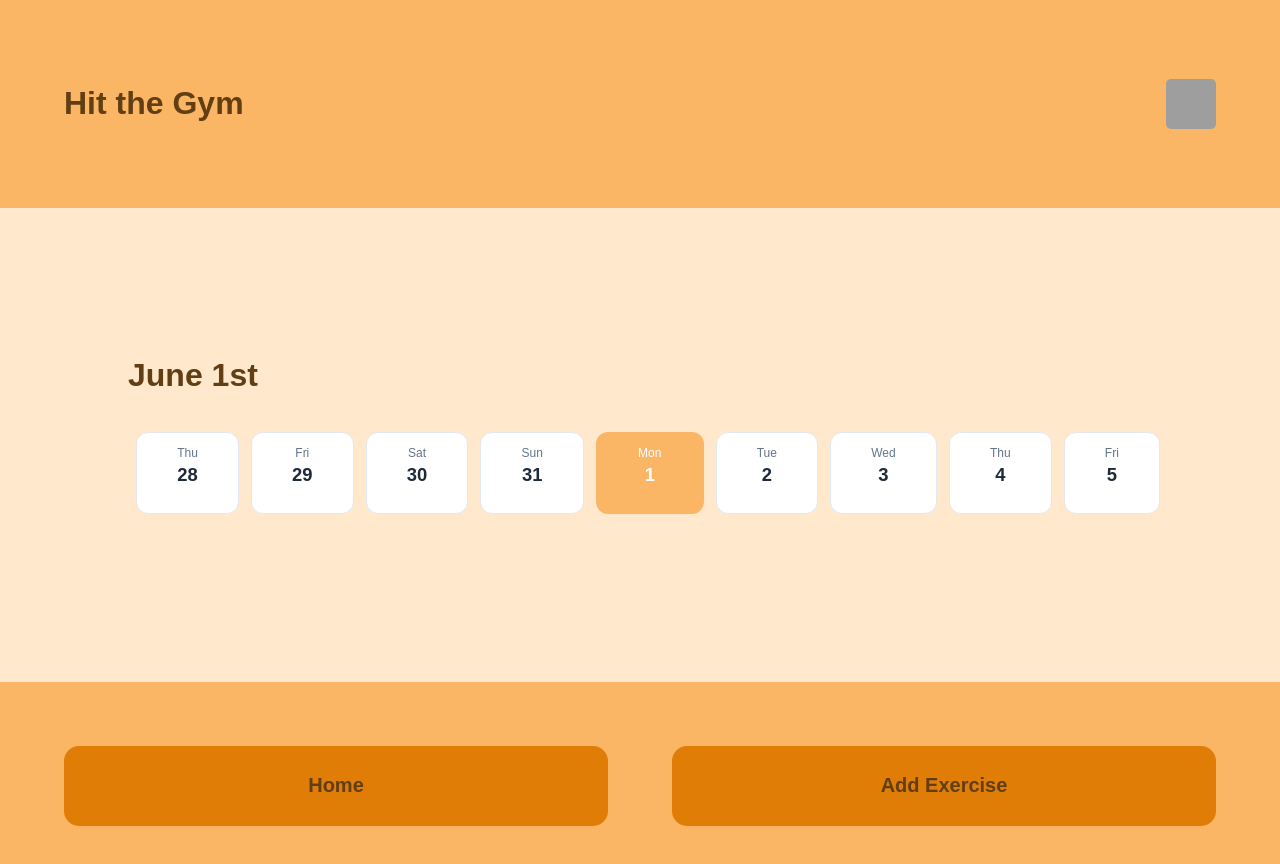
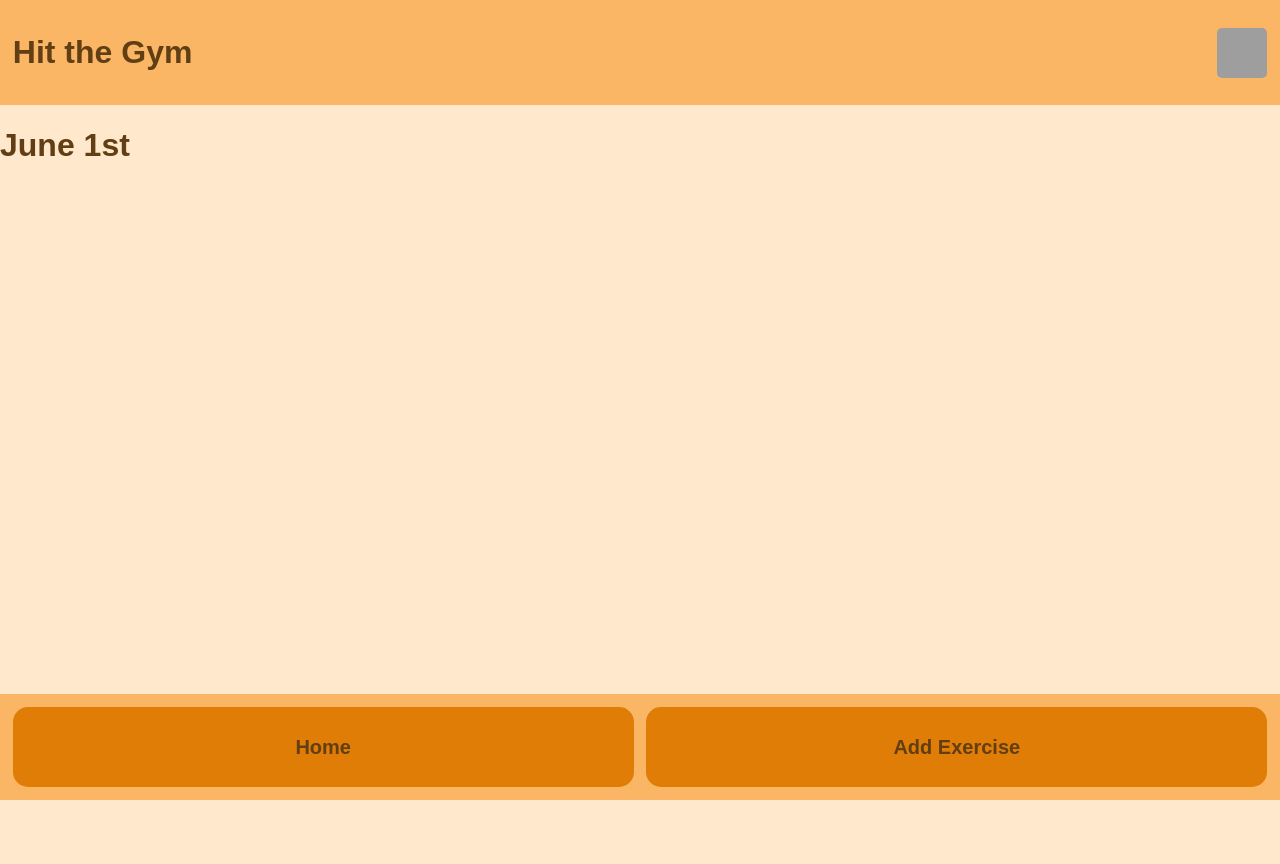
Before and after one commit to sheldoncork/hit-the-gym, a SvelteKit app in the folder frontend/: page / in a window 1280 px wide. Shown: the top 864 px of the page. After the commit the page ends 800 px from the top, so only its background shows below. Built offline with nearby package versions, Linux system fonts and the light colour scheme; grey boxes are pictures that could not be loaded.

Commit message:
sticky footer/header. creating interfaces
Co-authored-by: Elliot Naughton <ElliotNaughton@users.noreply.github.com>

```diff
--- a/frontend/src/lib/api/apiClient.ts
+++ b/frontend/src/lib/api/apiClient.ts
@@ -1,6 +1,6 @@
 import { PUBLIC_BACKEND_URL } from '$env/static/public';
 
-export async function apiFetch<T>(endpoint: string, options: RequestInit = {}): Promise<T> {
+export default async function apiFetch<T>(endpoint: string, options: RequestInit = {}): Promise<T> {
     const url = `${PUBLIC_BACKEND_URL}${endpoint}`;
 
     const defaultHeaders = {
--- /dev/null
+++ b/frontend/src/lib/api/userService.ts
@@ -0,0 +1,2 @@
+import apiFetch  from './apiClient';
+import type User from '$lib/models/User';
--- /dev/null
+++ b/frontend/src/lib/components/DailyUsers.svelte
@@ -0,0 +1,7 @@
+<script lang="ts">
+    import type User  from '$lib/models/User';
+
+    // array of UserIcons
+    let props = $props();
+
+</script>
--- a/frontend/src/lib/components/ScrollerDayPicker.svelte
+++ /dev/null
@@ -1,157 +0,0 @@
-<script lang="ts">
-	const today = new Date();
-	today.setHours(0, 0, 0, 0);
-
-	let selectedDate = $state(today);
-
-	let { workoutHistory = {}, onSelectDay = (date: Date) => {} } = $props();
-
-	// 1. Generate surrounding days (4 days before, today, 4 days after)
-	const surroundingDays = $derived.by(() => {
-		const days = [];
-		for (let i = -4; i <= 4; i++) {
-			const date = new Date(today);
-			date.setDate(today.getDate() + i);
-			date.setHours(0, 0, 0, 0);
-			days.push(date);
-		}
-		return days;
-	});
-
-	// 2. Svelte Action to auto-scroll the container to center "today" on load
-	function scrollToToday(node: HTMLElement) {
-		const todayElement = node.querySelector('.today') as HTMLElement;
-		if (todayElement) {
-			// Center the element smoothly within the scrolling container
-			node.scrollTo({
-				left: todayElement.offsetLeft - node.offsetWidth / 2 + todayElement.offsetWidth / 2,
-				behavior: 'smooth'
-			});
-		}
-	}
-
-	const getIsoKey = (date: Date) => date.toISOString().split('T')[0];
-	const getDayLabel = (date: Date) => date.toLocaleDateString('en-US', { weekday: 'short' });
-	const getDateNumber = (date: Date) => date.getDate();
-
-	function selectDay(date: Date) {
-		selectedDate = date;
-		onSelectDay(date);
-	}
-</script>
-
-<div class="scroll-container" use:scrollToToday>
-	{#each surroundingDays as date}
-		{@const isToday = date.getTime() === today.getTime()}
-		{@const isSelected = date.getTime() === selectedDate.getTime()}
-		{@const dateKey = getIsoKey(date)}
-		{@const attendees = workoutHistory[dateKey] || []}
-
-		<button
-			type="button"
-			class="day-card"
-			class:today={isToday}
-			class:selected={isSelected}
-			onclick={() => selectDay(date)}
-		>
-			<span class="day-name">{getDayLabel(date)}</span>
-			<span class="day-number">{getDateNumber(date)}</span>
-
-			<div class="avatar-dots">
-				{#each attendees.slice(0, 3) as buddy}
-					<span class="dot" title={buddy.username}></span>
-				{/each}
-				{#if attendees.length > 3}
-					<span class="plus-more">+{attendees.length - 3}</span>
-				{/if}
-			</div>
-		</button>
-	{/each}
-</div>
-
-<style>
-	.scroll-container {
-		display: flex;
-		gap: 12px;
-		width: 100%;
-		padding: 16px 8px;
-		overflow-x: auto;
-		scroll-snap-type: x mandatory;
-		scrollbar-width: none;
-		/* Ensures smooth swiping on mobile devices */
-		-webkit-overflow-scrolling: touch;
-	}
-
-	.scroll-container::-webkit-scrollbar {
-		display: none;
-	}
-
-	.day-card {
-		display: flex;
-		flex-direction: column;
-		align-items: center;
-		min-width: 65px;
-		scroll-snap-align: center; /* Snaps to the center of the screen when scrolled */
-		padding: 12px 6px;
-		background-color: #ffffff;
-		border: 1px solid #e2e8f0;
-		border-radius: 12px;
-		cursor: pointer;
-		transition: all 0.2s ease;
-	}
-
-	.day-name {
-		font-size: 0.75rem;
-		color: #64748b;
-		font-weight: 500;
-	}
-
-	.day-number {
-		font-size: 1.15rem;
-		font-weight: 700;
-		color: #1e293b;
-		margin: 4px 0;
-	}
-
-	/* Subtle highlight for today so it stands out even when not clicked */
-	.day-card.today {
-		border: 2px solid var(--color-primary, #0070f3);
-		background-color: #f0f7ff;
-	}
-
-	.day-card.selected {
-		background-color: var(--color-primary, #0070f3);
-		border-color: var(--color-primary, #0070f3);
-	}
-
-	.day-card.selected .day-name,
-	.day-card.selected .day-number,
-	.day-card.selected .plus-more {
-		color: #ffffff;
-	}
-
-	.avatar-dots {
-		display: flex;
-		justify-content: center;
-		gap: 3px;
-		height: 6px;
-		margin-top: 4px;
-	}
-
-	.dot {
-		width: 6px;
-		height: 6px;
-		background-color: #10b981;
-		border-radius: 50%;
-	}
-
-	.day-card.selected .dot {
-		background-color: #ffffff;
-	}
-
-	.plus-more {
-		font-size: 0.55rem;
-		color: #64748b;
-		font-weight: 700;
-	}
-</style>
--- a/frontend/src/lib/components/UserIcon.svelte
+++ b/frontend/src/lib/components/UserIcon.svelte
@@ -1,13 +1,10 @@
 <script lang="ts">
-interface Props {
-    avatarUrl?: string;
-    username: string;
-}
+import type User from '$lib/models/User';
 
 let {
     username,
     avatarUrl = 'https://ui-avatars.com/api/?name=' + encodeURIComponent(username) + '&background=fff&size=128'
-}: Props = $props();
+}: User = $props();
 </script>
 
 <img src={avatarUrl} alt="{username}'s Avatar" />
--- /dev/null
+++ b/frontend/src/lib/models/Row.ts
@@ -0,0 +1,4 @@
+export default interface Row {
+    name: string;
+    inputType?: string;
+}
--- /dev/null
+++ b/frontend/src/lib/models/User.ts
@@ -0,0 +1,4 @@
+export default interface User {
+    avatarUrl?: string;
+    username: string;
+}
--- a/frontend/src/routes/+layout.svelte
+++ b/frontend/src/routes/+layout.svelte
@@ -41,25 +41,32 @@
 	main {
 		display: flex;
         flex-direction: column;
+		box-sizing: border-box;
 		flex-grow: 1;
-		min-height: 10vh;
-		padding: 10cqw;
 	}
 	nav {
 		display: grid;
 		grid-template-columns: 1fr 1fr;
 		justify-content: space-evenly;
 		background-color: var(--color-primary);
-		gap: 5cqw;
-		padding: 5cqw;
+		gap: 1cqw;
+		padding: 1cqw;
 		min-height: 10vh;
 	}
 	header {
+		position: sticky;
+		top: 0;
+		z-index: 10;
 		display: flex;
 		justify-content: space-between;
 		align-items: center;
 		background-color: var(--color-primary);
-		padding: 5cqw;
+		padding: 1cqw;
+	}
+	footer {
+		position: sticky;
+		bottom: 0;
+		z-index: 10;
 	}
 
 </style>
--- a/frontend/src/routes/+page.svelte
+++ b/frontend/src/routes/+page.svelte
@@ -1,13 +1,18 @@
 <script lang="ts">
+	import UserIcon from '$lib/components/UserIcon.svelte';
+	import DailyUser from '$lib/components/DailyUsers.svelte';
 	import {currentDayLabel} from '$lib/date';
-	import ScrollerDayPicker from '$lib/components/ScrollerDayPicker.svelte';
+	import DailyUsers from '$lib/components/DailyUsers.svelte';
 </script>
 
 <h1>{currentDayLabel}</h1>
-<ScrollerDayPicker/>
 <div class="dashboard-layout">
     <!-- Thinking here we will have icons for each user with the latest ones first -->
+	 <!-- Bubble User Icons in a space -->
+	  <DailyUsers />
 </div>
+
+<!-- https://excalidraw.com/#room=5f510c2882073269fd6f,Xj8scV2_syew_b_TI2wBQA -->
 
 <style>
     .dashboard-layout {
```
Also changed, not shown: frontend/src/lib/api/workoutService.ts (+12 -1 lines), frontend/src/routes/addExercise/+page.svelte (+13 -7 lines).
